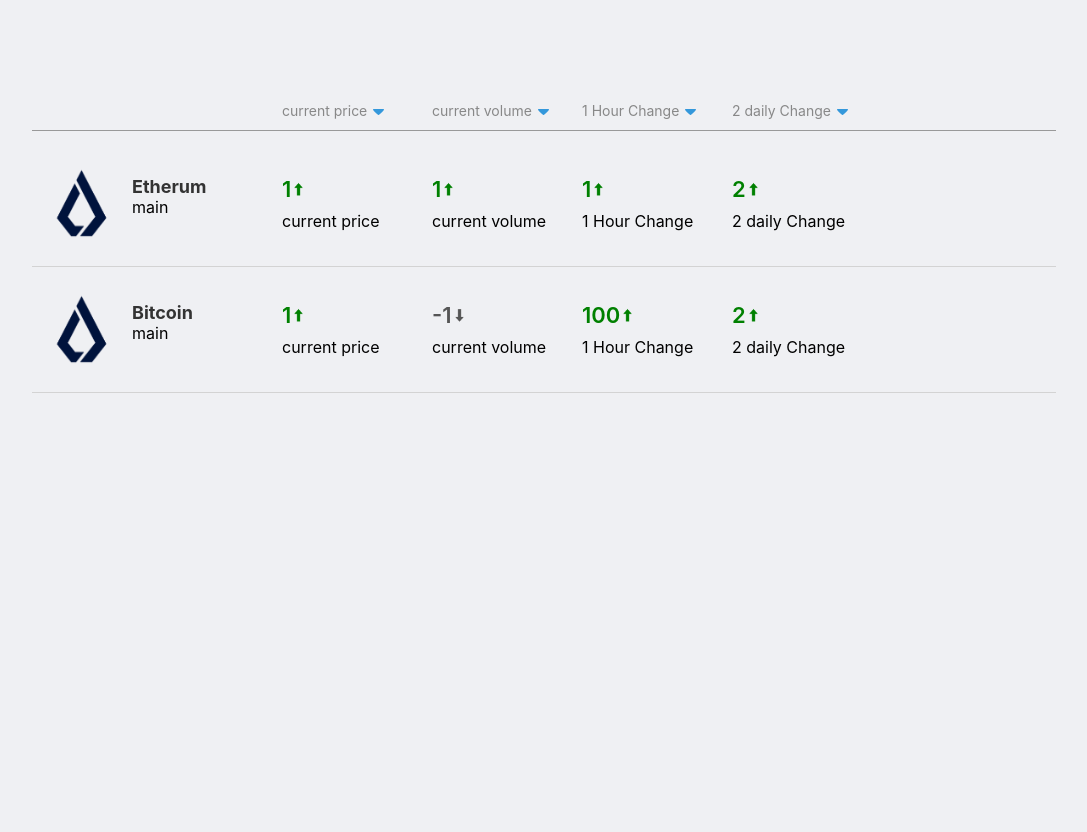
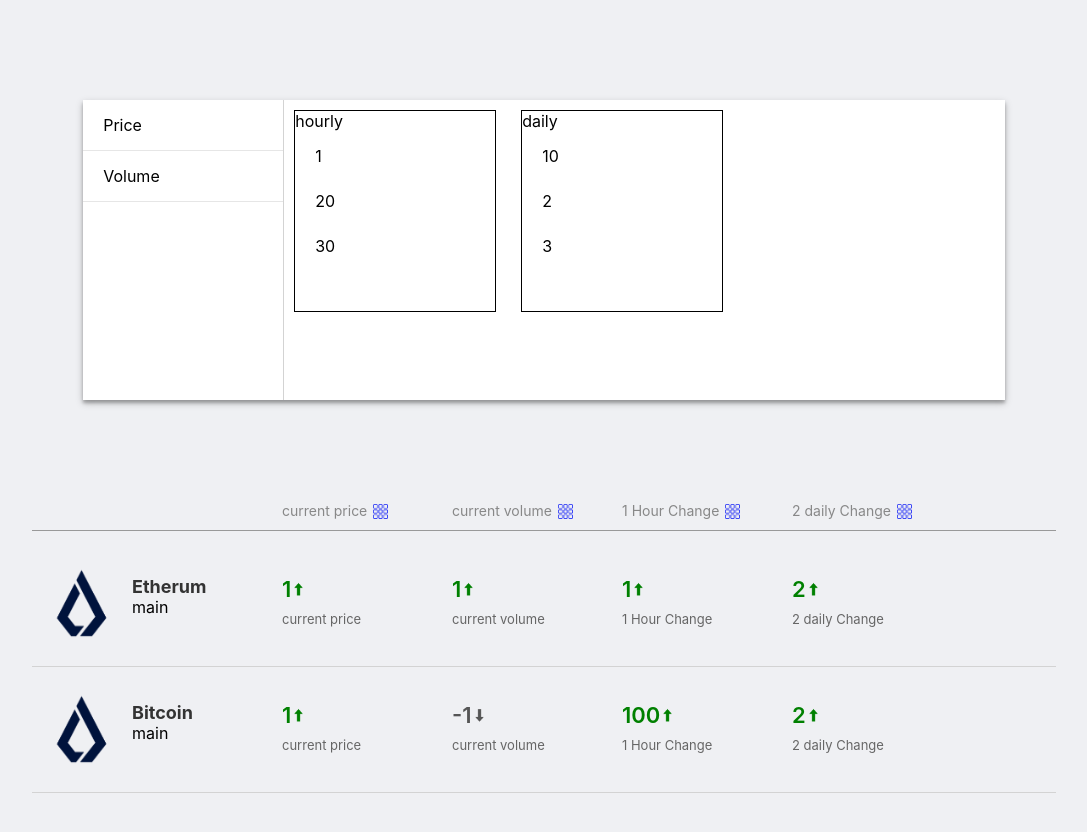
Before and after one commit to nicholasengleman/CryptoTiger, a React (Create React App) app: page / in a window 1280 px wide. Shown: the top 832 px of the page, without its empty margins (96-1183 px from the left). Before the commit the page ends 800 px from the top, so only its background shows below. Built offline with nearby package versions, Linux system fonts and the light colour scheme.

Commit message:
Data Menu shows data types and data periods

```diff
--- a/src/Components/Homepage/Crypto/Crypto.js
+++ b/src/Components/Homepage/Crypto/Crypto.js
@@ -1,9 +1,6 @@
 import React from "react";
 import styles from "./Crypto.module.scss";
-import classNames from "classnames";
 import crypto_logo from "../../../img/crypto_logo.png";
-import winning_normal from "../../../img/winning-normal.png";
-import losing_normal from "../../../img/losing-normal.png";
 
 import CryptoData from "./CryptoData/CryptoData";
 
@@ -20,7 +17,7 @@
       </div>
 
       {props.columns.map(data => (
-        <CryptoData columnData={data} data={props.data} />
+        <CryptoData key={data.data_id} columnData={data} data={props.data} />
       ))}
     </div>
   );
--- a/src/Components/Homepage/Crypto/CryptoData/CryptoData.js
+++ b/src/Components/Homepage/Crypto/CryptoData/CryptoData.js
@@ -29,7 +29,7 @@
         </span>
       </span>
 
-      <div className={styles.priceDescription}>
+      <div className={styles.description}>
         {props.data[props.columnData.data_id].data_name}
       </div>
     </div>
--- a/src/Components/Homepage/Crypto/CryptoData/CryptoData.module.scss
+++ b/src/Components/Homepage/Crypto/CryptoData/CryptoData.module.scss
@@ -34,6 +34,6 @@
   align-items: flex-start;
   flex-direction: column;
   justify-content: flex-start;
-  width: 135px;
+  width: 155px;
   margin-right: 15px;
 }
--- a/src/Components/Homepage/CryptoListHeader/CryptoListHeader.js
+++ b/src/Components/Homepage/CryptoListHeader/CryptoListHeader.js
@@ -1,13 +1,13 @@
 import React from "react";
 import styles from "./CryptoListHeader.module.scss";
-import sort_icon from "./../../../img/sort-icon.png";
+import sort_icon from "./../../../img/data_menu.png";
 
 const CryptoListHeader = props => {
   return (
     <div className={styles.filterColumnsHeader}>
       <div className={styles.spacer} />
       {props.columns.map(column => (
-        <div key={column.column_id} className={styles.column}>
+        <div key={column.data_id} className={styles.column}>
           {column.data_name}
           <img className={styles.sort_icon} src={sort_icon} alt="" />
         </div>
--- a/src/Components/Homepage/CryptoListHeader/CryptoListHeader.module.scss
+++ b/src/Components/Homepage/CryptoListHeader/CryptoListHeader.module.scss
@@ -7,7 +7,7 @@
 }
 
 .column {
-  width: 135px;
+  width: 155px;
   margin-right: 15px;
   color: #888;
   font-size: 14px;
@@ -24,7 +24,7 @@
 }
 
 .sort_icon {
-  height: 65%;
+  height: 85%;
   width: auto;
   margin: 3px 0 0 5px;
 }
--- /dev/null
+++ b/src/Components/Homepage/DataMenu/DataMenu.js
@@ -0,0 +1,108 @@
+import React, { Component } from "react";
+import styles from "./DataMenu.module.scss";
+import { getAllCryptos } from "../../../Services/cryptos";
+
+class DataMenu extends Component {
+  constructor(props) {
+    super(props);
+
+    this.state = {
+      column_id: "",
+      selectedDataType: "price"
+    };
+  }
+
+  getDataTypes = () => {
+    const cryptos = getAllCryptos();
+
+    let values = Object.values(cryptos[0].data);
+    let data_types = [];
+
+    for (const value of values) {
+      if (!data_types.includes(value.data_type)) {
+        data_types.push(value.data_type);
+      }
+    }
+    return data_types;
+  };
+
+  getDataPeriodTypes = () => {
+    const cryptos = getAllCryptos();
+
+    let values = Object.values(cryptos[0].data);
+    let data_periods = [];
+
+    for (const value of values) {
+      if (value.data_type === this.state.selectedDataType) {
+        if (value.data_period_type !== "current") {
+          if (!data_periods.includes(value.data_period_type)) {
+            data_periods.push(value.data_period_type);
+          }
+        }
+      }
+    }
+
+    return data_periods;
+  };
+
+  getDataPeriods = period_type => {
+    const cryptos = getAllCryptos();
+
+    let values = Object.values(cryptos[0].data);
+    let data_periods = [];
+
+    for (const value of values) {
+      if (value.data_type === this.state.selectedDataType) {
+        if (value.data_period_type === period_type) {
+          data_periods.push({
+            data_id: value.data_id,
+            data_period: value.data_period
+          });
+        }
+      }
+    }
+    return data_periods;
+  };
+
+  handleSetDataTypeClick = event => {
+    this.setState({ selectedDataType: event.currentTarget.textContent });
+  };
+
+  render() {
+    let data_types = this.getDataTypes().map(function(data) {
+      return (
+        <div
+          className={styles.dataType}
+          onClick={this.handleSetDataTypeClick}
+          key={data}
+        >
+          <p>{data}</p>
+        </div>
+      );
+    }, this);
+
+    let data_periodtypes = this.getDataPeriodTypes().map(function(data) {
+      return (
+        <div className={styles.dataPeriodType} key={data}>
+          {data}
+          {this.getDataPeriods(data).map(function(period) {
+            return (
+              <div className={styles.period} key={period.data_id}>
+                <p>{period.data_period}</p>
+              </div>
+            );
+          })}
+        </div>
+      );
+    }, this);
+
+    return (
+      <div className={styles.container}>
+        <div className={styles.dataTypeWindow}>{data_types}</div>
+        <div className={styles.dataPeriodsWindow}>{data_periodtypes}</div>
+      </div>
+    );
+  }
+}
+
+export default DataMenu;
--- /dev/null
+++ b/src/Components/Homepage/DataMenu/DataMenu.module.scss
@@ -0,0 +1,55 @@
+.container {
+  height: calc(100% - 100px);
+  width: 90%;
+  margin: 0 auto;
+  box-shadow: 0 3px 7px rgba(0, 0, 0, 0.25), 0 3px 3px rgba(0, 0, 0, 0.22);
+  background-color: white;
+  display: flex;
+}
+
+.dataTypeWindow {
+  border-right: 1px solid lightgray;
+  height: 100%;
+  width: 20%;
+  min-width: 200px;
+}
+
+.dataType {
+  display: flex;
+  align-items: center;
+  width: 100%;
+  border-bottom: 1px solid rgb(230, 230, 230);
+  &:hover {
+    background-color: rgb(230, 230, 230);
+    cursor: pointer;
+  }
+  p {
+    margin: 15px 20px;
+    text-transform: capitalize;
+  }
+}
+
+.dataPeriodsWindow {
+  padding: 10px;
+  display: flex;
+}
+
+.dataPeriodType {
+  width: 200px;
+  height: 200px;
+  border: 1px solid black;
+  margin-right: 25px;
+}
+
+.period {
+  width: 100%;
+  height: 30px;
+  &:hover {
+    background-color: rgb(230, 230, 230);
+    cursor: pointer;
+  }
+  p {
+    margin: 15px 20px;
+    text-transform: capitalize;
+  }
+}
--- a/src/Components/Homepage/Homepage.js
+++ b/src/Components/Homepage/Homepage.js
@@ -5,6 +5,7 @@
 
 import Crypto from "./Crypto/Crypto";
 import CryptoListHeader from "./CryptoListHeader/CryptoListHeader";
+import DataMenu from "./DataMenu/DataMenu";
 
 class Homepage extends Component {
   constructor(props) {
@@ -18,6 +19,9 @@
   render() {
     return (
       <div className={styles.pageContainer}>
+        <div className={styles.hero}>
+          <DataMenu />
+        </div>
         <div className={styles.cryptoListContainer}>
           <CryptoListHeader columns={this.state.columns} />
           {this.state.cryptos.map(props => (
--- a/src/Components/Homepage/Homepage.module.scss
+++ b/src/Components/Homepage/Homepage.module.scss
@@ -2,3 +2,8 @@
   width: 80%;
   margin: 100px auto;
 }
+
+.hero {
+  height: 400px;
+  width: 100%;
+}
--- a/src/Services/cryptos.js
+++ b/src/Services/cryptos.js
@@ -25,25 +25,25 @@
         data_id: 2,
         data_type: "price",
         data_period_type: "hourly",
-        data_period: 2,
+        data_period: 20,
         data_name: "2 Hour Change",
-        data_value: 2
+        data_value: 200
       },
       "3": {
         data_id: 3,
         data_type: "price",
         data_period_type: "hourly",
-        data_period: 3,
+        data_period: 30,
         data_name: "3 Hour Change",
-        data_value: 3
+        data_value: 300
       },
       "4": {
         data_id: 4,
         data_type: "price",
         data_period_type: "daily",
-        data_period: 1,
+        data_period: 10,
         data_name: "1 daily Change",
-        data_value: 1
+        data_value: 100
       },
       "5": {
         data_id: 5,
@@ -113,9 +113,9 @@
         data_id: 13,
         data_type: "volume",
         data_period_type: "daily",
-        data_period: 3,
+        data_period: 4,
         data_name: "3 daily Change",
-        data_value: 3
+        data_value: 4
       }
     }
   },
@@ -225,7 +225,7 @@
         data_id: 12,
         data_type: "volume",
         data_period_type: "daily",
-        data_period: 2,
+        data_period: 1,
         data_name: "2 daily Change",
         data_value: 2
       },
@@ -233,7 +233,7 @@
         data_id: 13,
         data_type: "volume",
         data_period_type: "daily",
-        data_period: 3,
+        data_period: 4,
         data_name: "3 daily Change",
         data_value: 3
       }
```
Also changed, not shown: src/img/data_menu.png (added).
